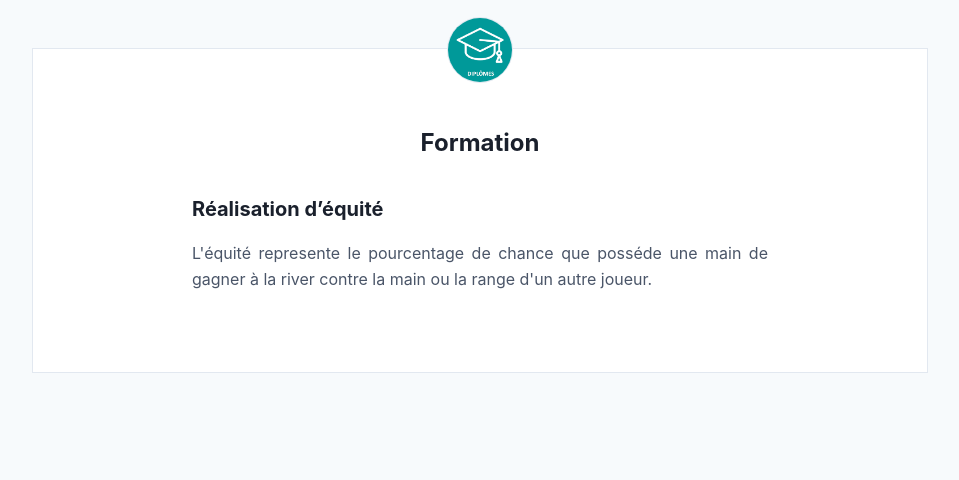
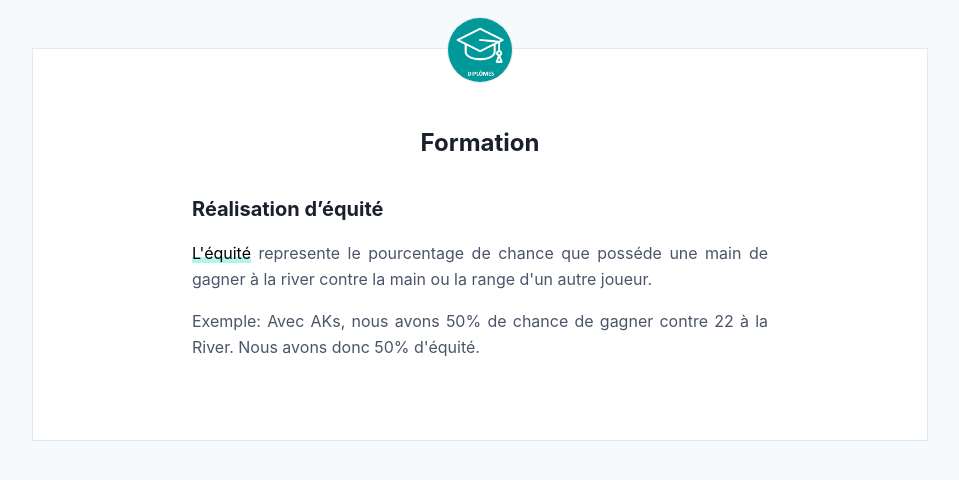
Before and after one commit to greglejeune/blog, a Jekyll site: the page built from _posts/2020-03-03-masterclass.md, in a window 1280 px wide. Shown: the top 480 px of the page, without its empty margins (160-1119 px from the left). Built offline with Jekyll 4.4.1, drawn with Linux system fonts in a browser that asks for light colours.

Commit message:
Update 2020-03-03-masterclass.md

```diff
--- a/_posts/2020-03-03-masterclass.md
+++ b/_posts/2020-03-03-masterclass.md
@@ -8,6 +8,7 @@ categories: poker
 <div class="body">
   <h2>Réalisation d’équité</h2>
   <p>
-    L'équité represente le pourcentage de chance que posséde une main de gagner à la river contre la main ou la range d'un autre joueur.
+    <span>L'équité</span> represente le pourcentage de chance que posséde une main de gagner à la river contre la main ou la range d'un autre joueur.
   </p>
+  <p>Exemple: Avec AKs, nous avons 50% de chance de gagner contre 22 à la River. Nous avons donc 50% d'équité.</p>
 </div>
```
